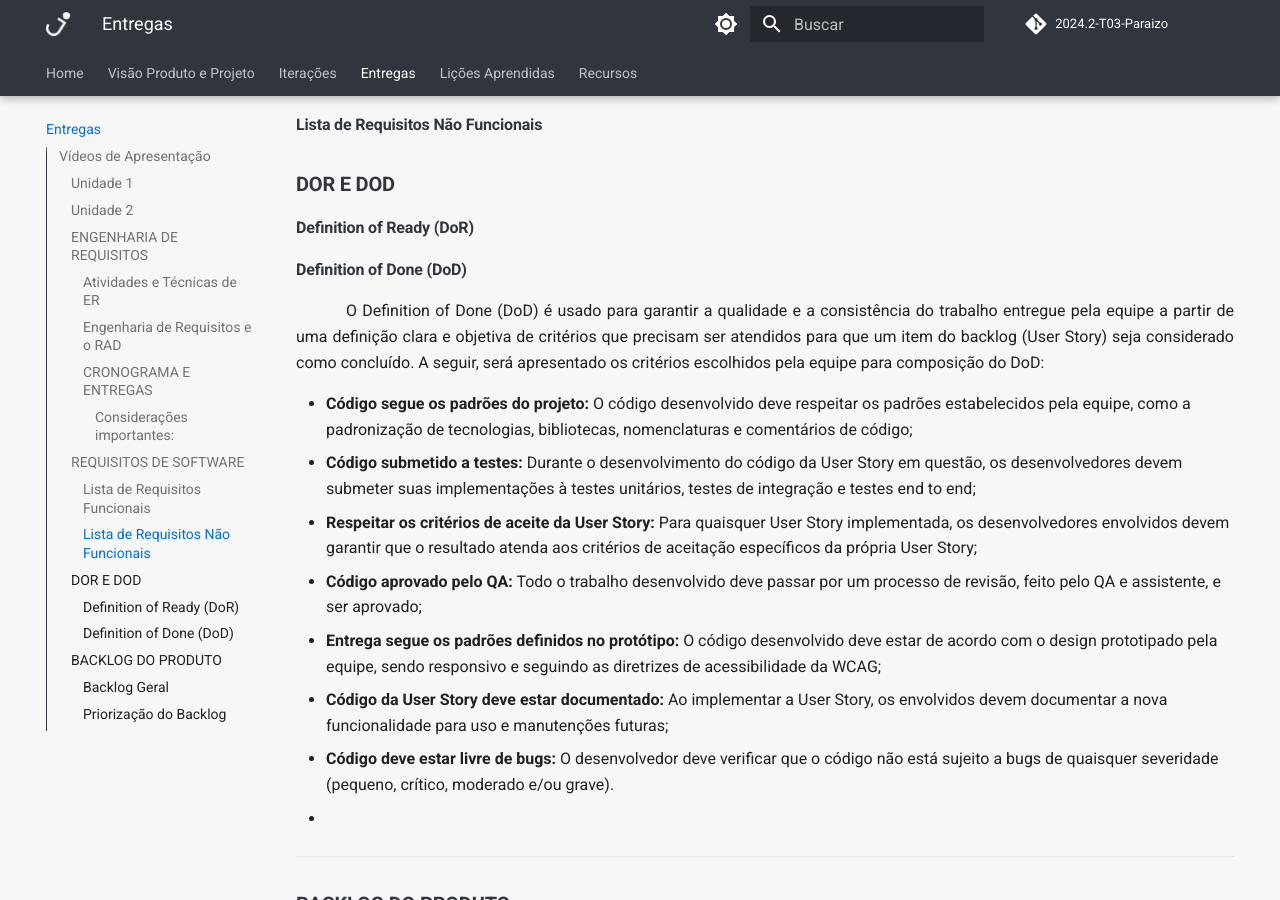
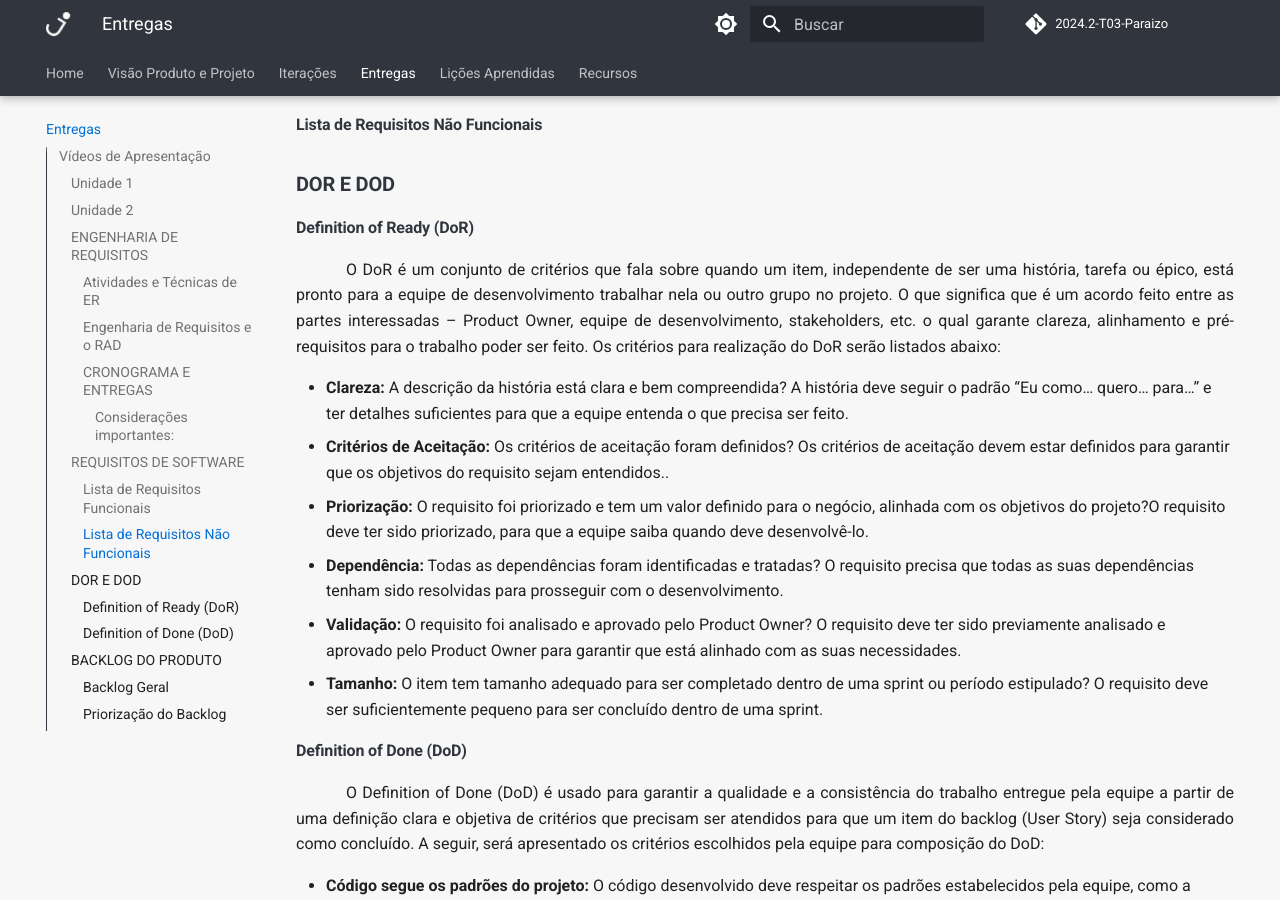
Before and after one commit to mdsreq-fga-unb/2024.2-T03-Paraizo, an MkDocs documentation site: the page built from docs/entregas/index.md, in a window 1280 px wide and 900 px high, scrolled down 3745 px. Built offline with MkDocs 1.6.1 and Material for MkDocs 9.7.7, drawn with Linux system fonts in a browser that asks for light colours; comment, search, counter and statistics services are not loaded; the version menu is left out.

Commit message:
feat: Adição do DoR

```diff
--- a/docs/entregas/index.md
+++ b/docs/entregas/index.md
@@ -121,6 +121,19 @@
 
 #### **Definition of Ready (DoR)**
 
+<p style="text-indent: 50px;text-align: justify;">
+
+O DoR é um conjunto de critérios que fala sobre quando um item, independente de ser uma história, tarefa ou épico, está pronto para a equipe de desenvolvimento trabalhar nela ou outro grupo no projeto. O que significa que é um acordo feito entre as partes interessadas – Product Owner, equipe de desenvolvimento, stakeholders, etc. o qual garante clareza, alinhamento e pré-requisitos para o trabalho poder ser feito. Os critérios para realização do DoR serão listados abaixo:
+
+</p>
+
+- **Clareza:** A descrição da história está clara e bem compreendida? A história deve seguir o padrão “Eu como… quero… para…” e ter detalhes suficientes para que a equipe entenda o que precisa ser feito.
+- **Critérios de Aceitação:** Os critérios de aceitação foram definidos? Os critérios de aceitação devem estar definidos para garantir que os objetivos do requisito sejam entendidos..
+- **Priorização:** O requisito foi priorizado e tem um valor definido para o negócio, alinhada com  os objetivos do projeto?O requisito deve ter sido priorizado, para que a equipe saiba quando deve desenvolvê-lo.
+- **Dependência:** Todas as dependências foram identificadas e tratadas? O requisito precisa que todas as suas dependências tenham sido resolvidas para prosseguir com o desenvolvimento.
+- **Validação:** O requisito foi analisado e aprovado pelo Product Owner? O requisito deve ter sido previamente analisado e aprovado pelo Product Owner para garantir que está alinhado com as suas necessidades.
+- **Tamanho:** O item tem tamanho adequado para ser completado dentro de uma sprint ou período estipulado? O requisito deve ser suficientemente pequeno para ser concluído dentro de uma sprint.
+
 #### **Definition of Done (DoD)**
 <p style="text-indent: 50px;text-align: justify;">O Definition of Done (DoD) é usado para garantir a qualidade e a consistência do trabalho entregue pela equipe a partir de uma definição clara e objetiva de critérios que precisam ser atendidos para que um item do backlog (User Story) seja considerado como concluído. A seguir, será apresentado os critérios escolhidos pela equipe para composição do DoD:
 </p>
```
